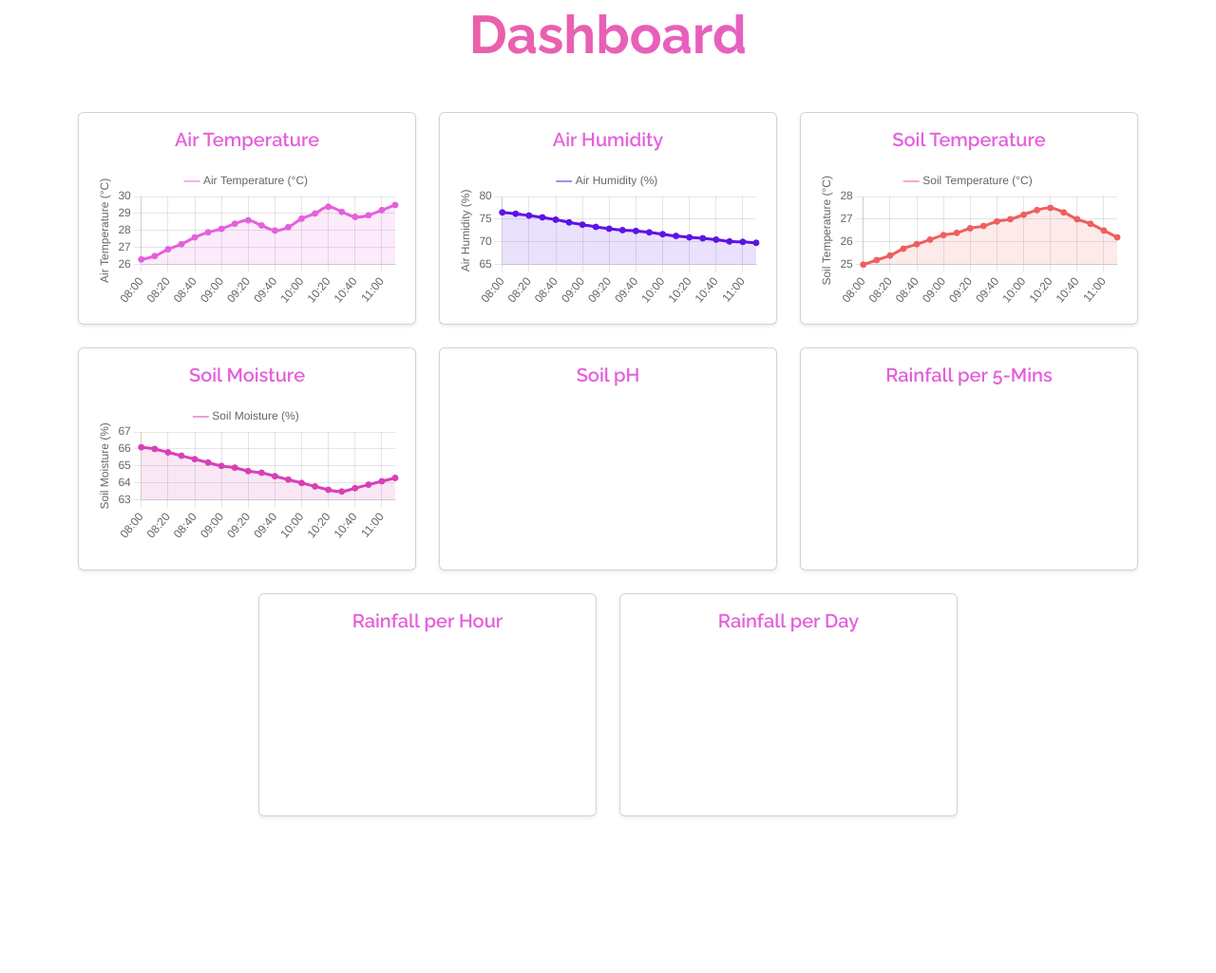
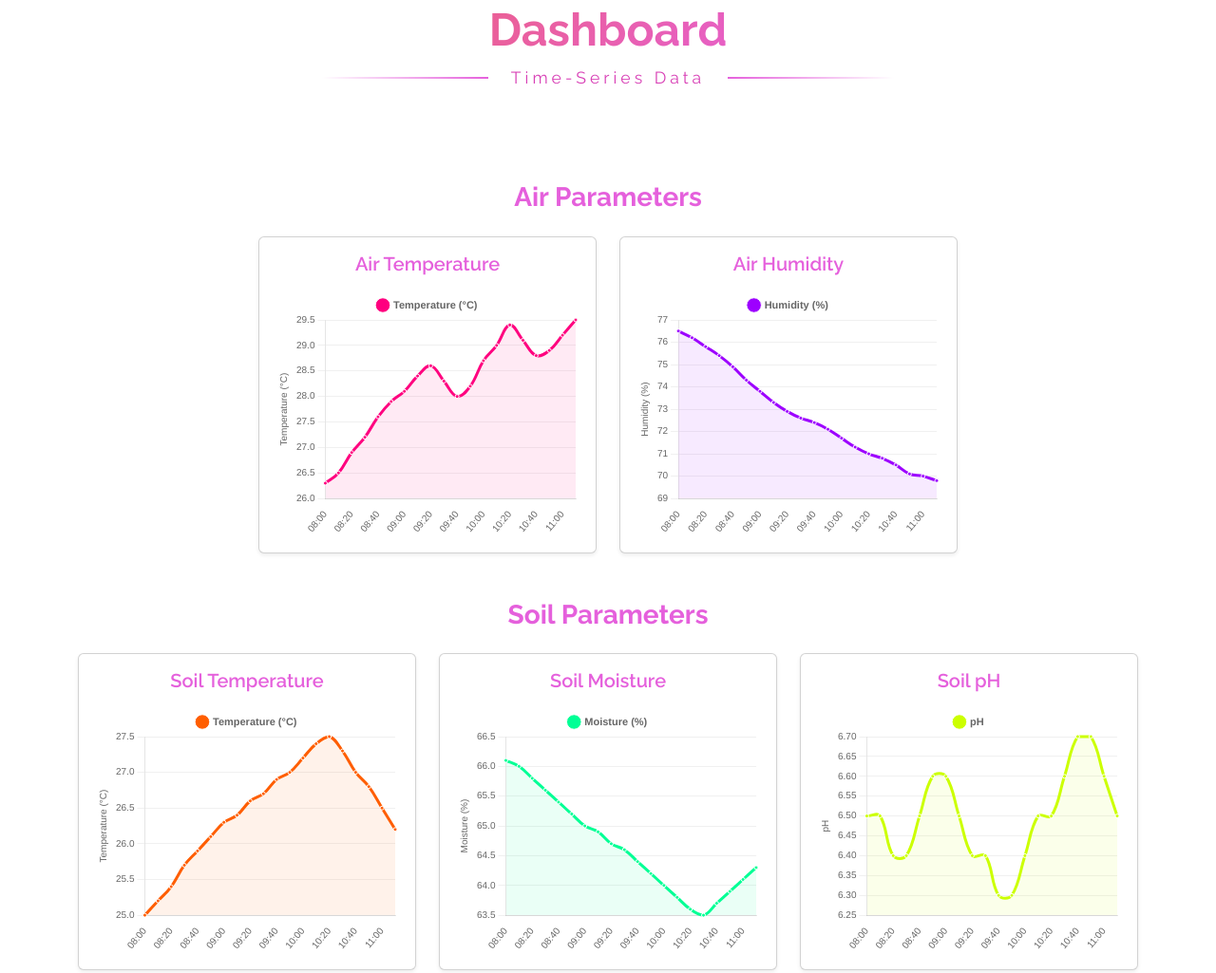
Before and after one commit to nasitelur/nature-sense, a website: page src/index.html in a window 1280 px wide. Shown: the part 843-1868 px from the top of the page at 95% size. Before the commit the page ends 1751 px from the top, so only its background shows below. Drawn offline with nearby package versions, Linux system fonts and the light colour scheme.

Commit message:
dashboard update

```diff
--- a/src/css/style.css
+++ b/src/css/style.css
@@ -145,8 +145,49 @@ body {
   -webkit-text-fill-color: transparent;
 }
 
-/* --Canvas-- */
+/* --Divider-- */
+.divider-container {
+  display: flex;
+  justify-content: center;
+  align-items: center;
+  margin-bottom: 6rem;
+}
+
+.divider-line {
+  height: 2px;
+  width: 175px;
+  background: #e560dc;
+}
+
+.line-left {
+  mask-image: linear-gradient(to right, transparent, #d840b6);
+}
+
+.line-right {
+  mask-image: linear-gradient(to left, transparent, #d840b6);
+}
+
+.divider-text {
+  margin: 0 1.5rem;
+  color: #d840b6;
+  font-size: 1.1rem;
+  letter-spacing: 4px;
+}
+/* --Divider End-- */
+
+/* --Card-- */
+.metrics-title {
+  color: #e560dc;
+}
+
 .card h5 {
   color: #e560dc;
 }
-/* --Canvas End-- */
+
+.chart-wrapper {
+  position: relative;
+  height: 260px !important;
+  width: 100%;
+  overflow: hidden;
+}
+/* --Card End-- */
--- a/src/data/dummyData.json
+++ b/src/data/dummyData.json
@@ -56,5 +56,17 @@
   "soilMoisture": [
     66.1, 66.0, 65.8, 65.6, 65.4, 65.2, 65.0, 64.9, 64.7, 64.6, 64.4, 64.2, 64.0, 63.8, 63.6, 63.5, 63.7, 63.9, 64.1, 64.3, 64.5, 64.7,
     64.9, 65.0, 65.2, 65.3, 65.5, 65.7, 65.8, 66.0, 66.2, 66.3, 66.4, 66.5, 66.6, 66.7, 66.8, 66.9, 67.0, 67.1
+  ],
+  "soilPH": [
+    6.5, 6.5, 6.4, 6.4, 6.5, 6.6, 6.6, 6.5, 6.4, 6.4, 6.3, 6.3, 6.4, 6.5, 6.5, 6.6, 6.7, 6.7, 6.6, 6.5, 6.5, 6.4, 6.4, 6.3, 6.3, 6.4, 6.5,
+    6.5, 6.6, 6.6, 6.5, 6.5, 6.4, 6.4, 6.3, 6.3, 6.4, 6.4, 6.5, 6.5
+  ],
+  "rainfallFiveMins": [
+    0.0, 0.0, 0.1, 0.5, 1.2, 0.8, 0.2, 0.0, 0.0, 0.0, 0.0, 0.0, 0.0, 0.3, 0.9, 1.5, 2.1, 1.1, 0.4, 0.0, 0.0, 0.0, 0.0, 0.0, 0.0, 0.0, 0.0,
+    0.2, 0.5, 0.1, 0.0, 0.0, 0.0, 0.0, 0.0, 0.0, 0.0, 0.0, 0.0, 0.0
+  ],
+  "rainfallHourly": [
+    5.2, 5.2, 5.3, 5.8, 6.5, 7.0, 7.2, 7.2, 7.2, 7.0, 6.8, 6.8, 6.8, 7.1, 8.0, 9.5, 11.2, 12.0, 12.4, 12.4, 12.0, 11.5, 11.0, 10.5, 10.5,
+    10.5, 10.5, 10.7, 11.2, 11.3, 11.3, 11.0, 10.8, 10.5, 10.0, 9.5, 9.0, 8.5, 8.0, 7.8
   ]
 }
--- a/src/index.html
+++ b/src/index.html
@@ -72,7 +72,7 @@
       <div class="hero-container">
         <h1 class="display-3 fw-bold dashboard-gradient">Smart Sensors for Healthy Plants</h1>
         <div class="fw-bold mt-4 gradient-text-wrapper">
-          IoT Technology<span class="dot">•</span>Real Time Monitoring<br />
+          IoT Technology<span class="dot">•</span>Real-Time Monitoring<br />
           Environmental Intelligence
         </div>
         <!-- Balloon Start -->
@@ -94,73 +94,101 @@
 
     <!-- Dashboard Section -->
     <section class="container py-5 text-center">
-      <h1 class="display-4 fw-bold mb-5 hero-gradient">Dashboard</h1>
+      <h1 class="display-5 fw-bold mb-2 dashboard-gradient">Dashboard</h1>
 
+      <!-- Subtitle -->
+      <div class="divider-container">
+        <div class="divider-line line-left"></div>
+        <div class="divider-text">Time-Series Data</div>
+        <div class="divider-line line-right"></div>
+      </div>
+      <!-- Subtitle End -->
+
+      <!-- Air Metrics -->
+      <div class="mb-5">
+        <h3 class="fw-bold mb-4 metrics-title">Air Parameters</h3>
+
+        <!-- Chart -->
         <div class="row g-4 justify-content-center">
-        <!-- Graph 1 -->
           <div class="col-md-4">
             <div class="card shadow-sm p-3 h-100">
               <h5 class="fw-semibold mb-3">Air Temperature</h5>
-            <canvas id="airTemperatureChart" height="150"></canvas>
+              <div class="chart-wrapper">
+                <canvas id="airTemperatureChart"></canvas>
               </div>
             </div>
-
-        <!-- Graph 2 -->
+          </div>
           <div class="col-md-4">
             <div class="card shadow-sm p-3 h-100">
               <h5 class="fw-semibold mb-3">Air Humidity</h5>
-            <canvas id="airHumidityChart" height="150"></canvas>
+              <div class="chart-wrapper">
+                <canvas id="airHumidityChart"></canvas>
               </div>
             </div>
+          </div>
+        </div>
+      </div>
+      <!-- Air Metrics End -->
 
-        <!-- Graph 3 -->
+      <!-- Soil Metrics -->
+      <div class="mb-5">
+        <h3 class="fw-bold mb-4 metrics-title">Soil Parameters</h3>
+
+        <!-- Chart -->
+        <div class="row g-4 justify-content-center">
           <div class="col-md-4">
             <div class="card shadow-sm p-3 h-100">
               <h5 class="fw-semibold mb-3">Soil Temperature</h5>
-            <canvas id="soilTemperatureChart" height="150"></canvas>
+              <div class="chart-wrapper">
+                <canvas id="soilTemperatureChart"></canvas>
               </div>
             </div>
-
-        <!-- Graph 4 -->
+          </div>
           <div class="col-md-4">
             <div class="card shadow-sm p-3 h-100">
               <h5 class="fw-semibold mb-3">Soil Moisture</h5>
-            <canvas id="soilMoistureChart" height="150"></canvas>
+              <div class="chart-wrapper">
+                <canvas id="soilMoistureChart"></canvas>
               </div>
             </div>
-
-        <!-- Graph 5 -->
+          </div>
           <div class="col-md-4">
             <div class="card shadow-sm p-3 h-100">
               <h5 class="fw-semibold mb-3">Soil pH</h5>
-            <canvas id="soilPHChart" height="150"></canvas>
+              <div class="chart-wrapper">
+                <canvas id="soilPHChart"></canvas>
               </div>
             </div>
+          </div>
+        </div>
+      </div>
+      <!-- Soil Metrics End -->
 
-        <!-- Graph 6 -->
+      <!-- Rainfall Metrics -->
+      <div class="mb-5">
+        <h3 class="fw-bold mb-4 metrics-title">Rainfall Statistics</h3>
+
+        <!-- Chart -->
+        <div class="row g-4 justify-content-center">
           <div class="col-md-4">
             <div class="card shadow-sm p-3 h-100">
               <h5 class="fw-semibold mb-3">Rainfall per 5-Mins</h5>
-            <canvas id="soilRainfallPerFiveMinsChart" height="150"></canvas>
+              <div class="chart-wrapper">
+                <canvas id="soilRainfallPerFiveMinsChart"></canvas>
               </div>
             </div>
-
-        <!-- Graph 7 -->
+          </div>
           <div class="col-md-4">
             <div class="card shadow-sm p-3 h-100">
               <h5 class="fw-semibold mb-3">Rainfall per Hour</h5>
-            <canvas id="soilRainfallPerHourChart" height="150"></canvas>
-          </div>
-        </div>
-
-        <!-- Graph 8 -->
-        <div class="col-md-4">
-          <div class="card shadow-sm p-3 h-100">
-            <h5 class="fw-semibold mb-3">Rainfall per Day</h5>
-            <canvas id="soilRainfallPerDayChart" height="150"></canvas>
+              <div class="chart-wrapper">
+                <canvas id="soilRainfallPerHourChart"></canvas>
               </div>
             </div>
           </div>
+        </div>
+      </div>
+      <!-- Rainfall Metrics End -->
     </section>
     <!-- Dashboard Section End -->
 
--- a/src/js/main.js
+++ b/src/js/main.js
@@ -1,16 +1,17 @@
-async function renderChart(canvasId, datasetKey, yAxisLabel, lineColor) {
+async function initDashboard() {
   try {
     const response = await fetch("data/dummyData.json");
     if (!response.ok) throw new Error("Failed to fetch data");
+    const data = await response.json();
 
-    const data = await response.json();
+    const createChart = (canvasId, datasetKey, yAxisLabel, lineColor) => {
+      const el = document.getElementById(canvasId);
+      if (!el) return;
 
       const labels = data.timestamps.slice(0, 20);
       const values = data[datasetKey].slice(0, 20);
 
-    const ctx = document.getElementById(canvasId).getContext("2d");
-
-    new Chart(ctx, {
+      new Chart(el.getContext("2d"), {
         type: "line",
         data: {
           labels,
@@ -18,49 +19,66 @@ async function renderChart(canvasId, datasetKey, yAxisLabel, lineColor) {
             {
               label: yAxisLabel,
               data: values,
-            fill: true,
               borderColor: lineColor,
-            backgroundColor: lineColor + "20",
+              backgroundColor: lineColor + "15",
               fill: true,
               tension: 0.4,
+              borderWidth: 3,
+              pointRadius: 2,
               pointBackgroundColor: lineColor,
+              pointBorderColor: "#fff",
+              pointBorderWidth: 1,
             },
           ],
         },
         options: {
           responsive: true,
+          maintainAspectRatio: false,
           plugins: {
             legend: {
               display: true,
               labels: {
                 usePointStyle: true,
-              pointStyle: "line",
+                pointStyle: "circle",
+                font: { size: 11, weight: "600" },
+                color: "#666",
               },
             },
             tooltip: {
               mode: "index",
               intersect: false,
+              backgroundColor: "rgba(0,0,0,0.7)",
+              padding: 10,
             },
           },
           scales: {
             y: {
               beginAtZero: false,
-            title: {
-              display: true,
-              text: yAxisLabel,
+              grid: { color: "#f0f0f0" },
+              ticks: { font: { size: 10 } },
+              title: { display: true, text: yAxisLabel, font: { size: 10 } },
             },
+            x: {
+              grid: { display: false },
+              ticks: { font: { size: 10 } },
             },
           },
         },
       });
+    };
+
+    createChart("airTemperatureChart", "airTemperature", "Temperature (°C)", "#FF007F");
+    createChart("airHumidityChart", "airHumidity", "Humidity (%)", "#9D00FF");
+
+    createChart("soilTemperatureChart", "soilTemperature", "Temperature (°C)", "#FF5E00");
+    createChart("soilMoistureChart", "soilMoisture", "Moisture (%)", "#00FF95");
+    createChart("soilPHChart", "soilPH", "pH", "#CCFF00");
+
+    createChart("soilRainfallPerFiveMinsChart", "rainfallFiveMins", "Rain 5m (mm)", "#00E5FF");
+    createChart("soilRainfallPerHourChart", "rainfallHourly", "Rain 1h (mm)", "#007BFF");
   } catch (err) {
-    console.error(`Error rendering chart for ${canvasId}:`, err);
+    console.error("Dashboard Load Error:", err);
   }
 }
 
-document.addEventListener("DOMContentLoaded", () => {
-  renderChart("airTemperatureChart", "airTemperature", "Air Temperature (°C)", "#e560dc");
-  renderChart("airHumidityChart", "airHumidity", "Air Humidity (%)", "#5d13e6");
-  renderChart("soilTemperatureChart", "soilTemperature", "Soil Temperature (°C)", "#ef5f5f");
-  renderChart("soilMoistureChart", "soilMoisture", "Soil Moisture (%)", "#d840b6");
-});
+document.addEventListener("DOMContentLoaded", initDashboard);
```
Lines whose indentation alone changed are shown as unchanged.
